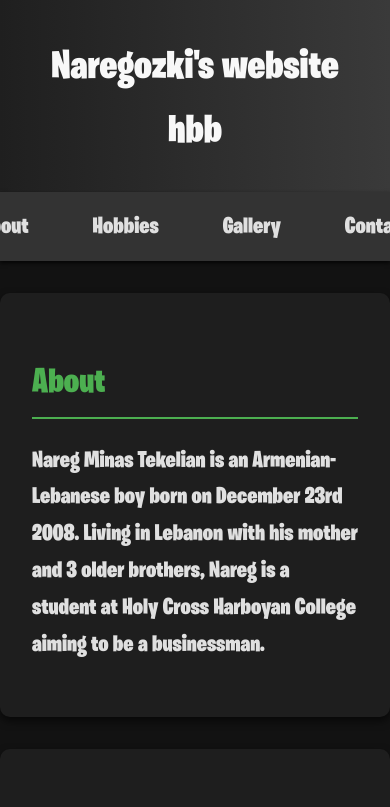
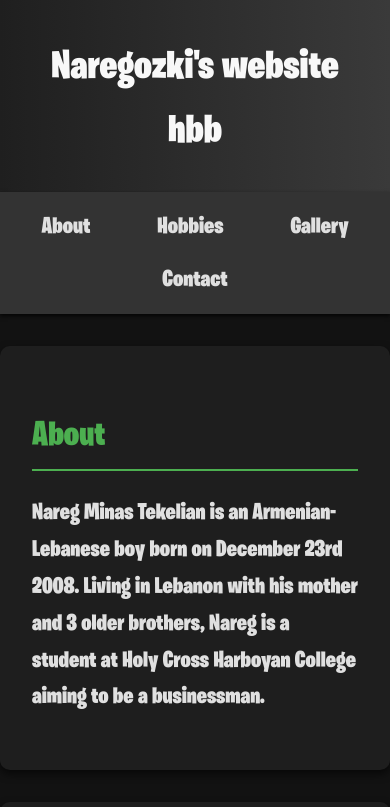
Before and after one commit to infofbnr/naregtekelian, a plain HTML site: page index.html in a window 390 px wide. Shown: the top 807 px of the page. Drawn offline with Linux system fonts and the light colour scheme.

Commit message:
trying to fix navbar on mobile

```diff
--- a/style.css
+++ b/style.css
@@ -106,6 +106,21 @@ ul li {
     width: 30%; /* Ensure 3 images per row even on small screens */
   }
 }
+/* Media query for smaller screens */
+@media screen and (max-width: 768px) {
+  nav {
+    display: flex;
+    flex-wrap: wrap; /* Allow links to wrap if necessary */
+    padding: 0.5rem;
+    justify-content: center; /* Center-align the navbar links */
+  }
+
+  nav a {
+    flex: 1 1 auto; /* Adjust link widths to fit properly */
+    text-align: center; /* Center the text inside links */
+    padding: 0.5rem; /* Add padding for better spacing */
+  }
+}
 
 
 .gallery img:hover {
```
